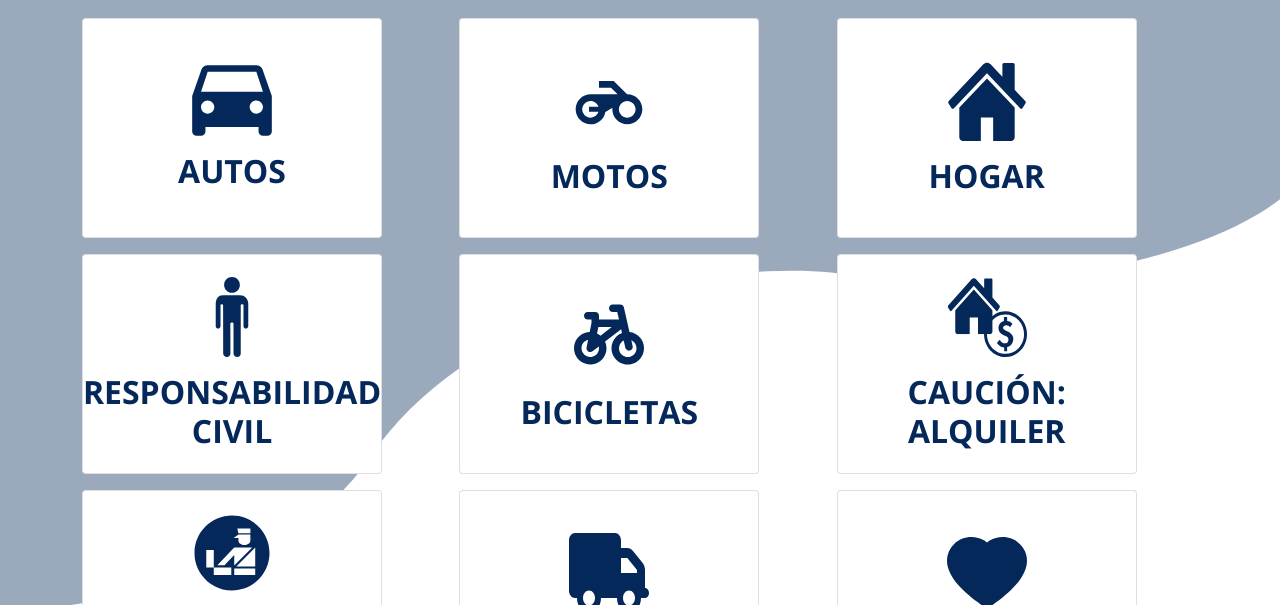
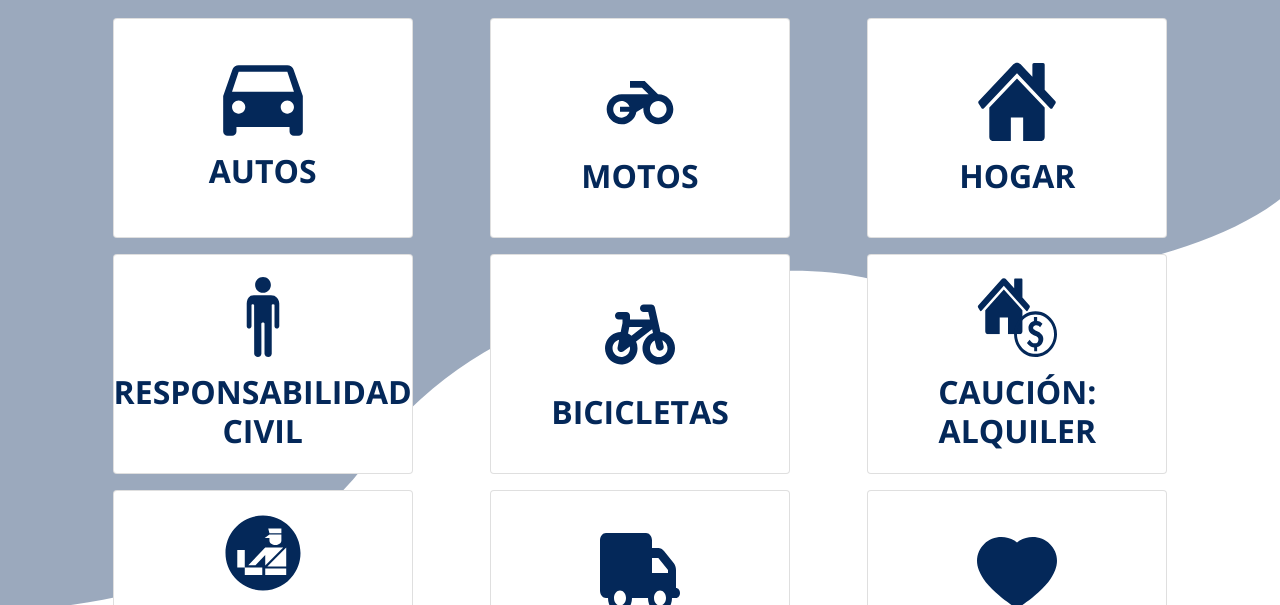
Before and after one commit to Telayna-I/DLT, a plain HTML site: page Pages/seguros.html in a window 1280 px wide. Shown: the part 187-792 px from the top of the page. Drawn offline with nearby package versions, Linux system fonts and the light colour scheme.

Commit message:
Todo listo

```diff
--- a/Css/style.css
+++ b/Css/style.css
@@ -165,8 +165,9 @@ a:link{
 .card{
     justify-content: center;
     align-items: center;
-    width: 300px;
-    height: 220px;
+    width: 18.75rem;
+    height: 13.75rem;
+    margin: auto;
 }
 
 .icon-seguro{
```
